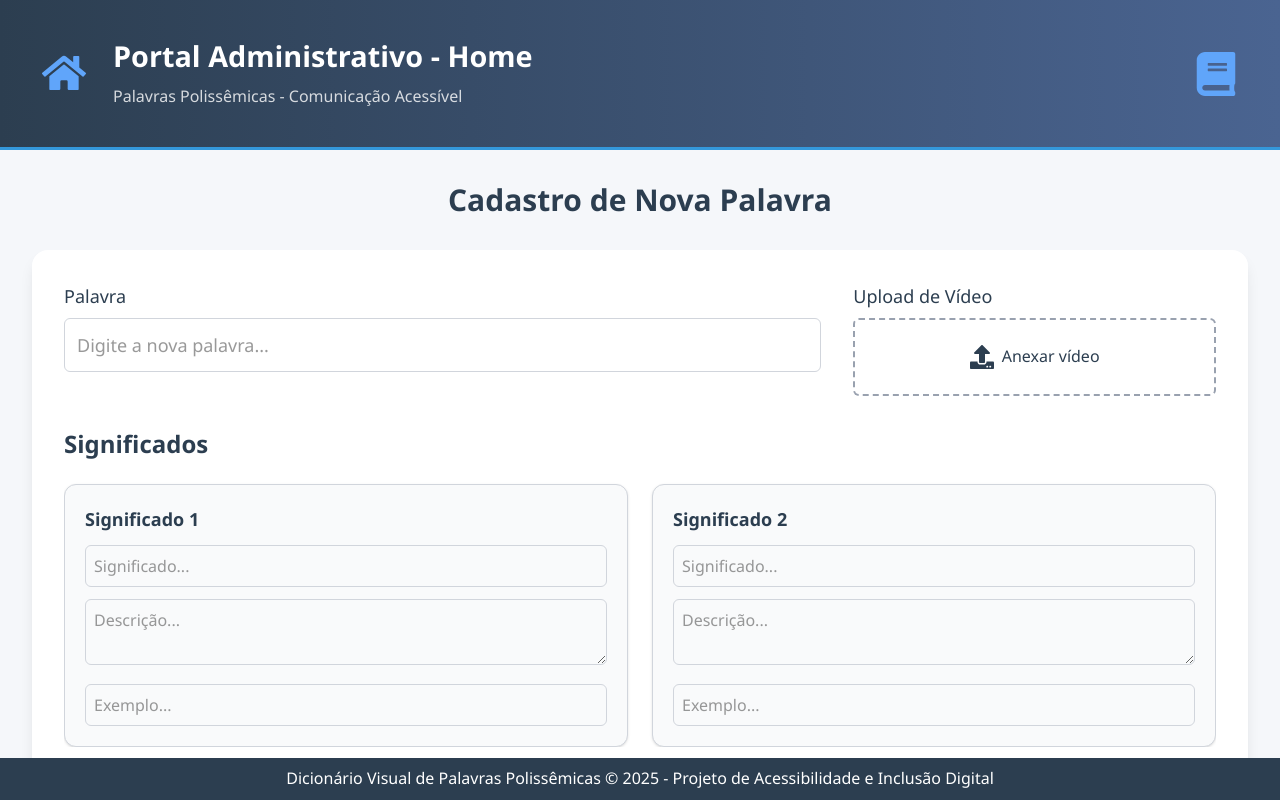
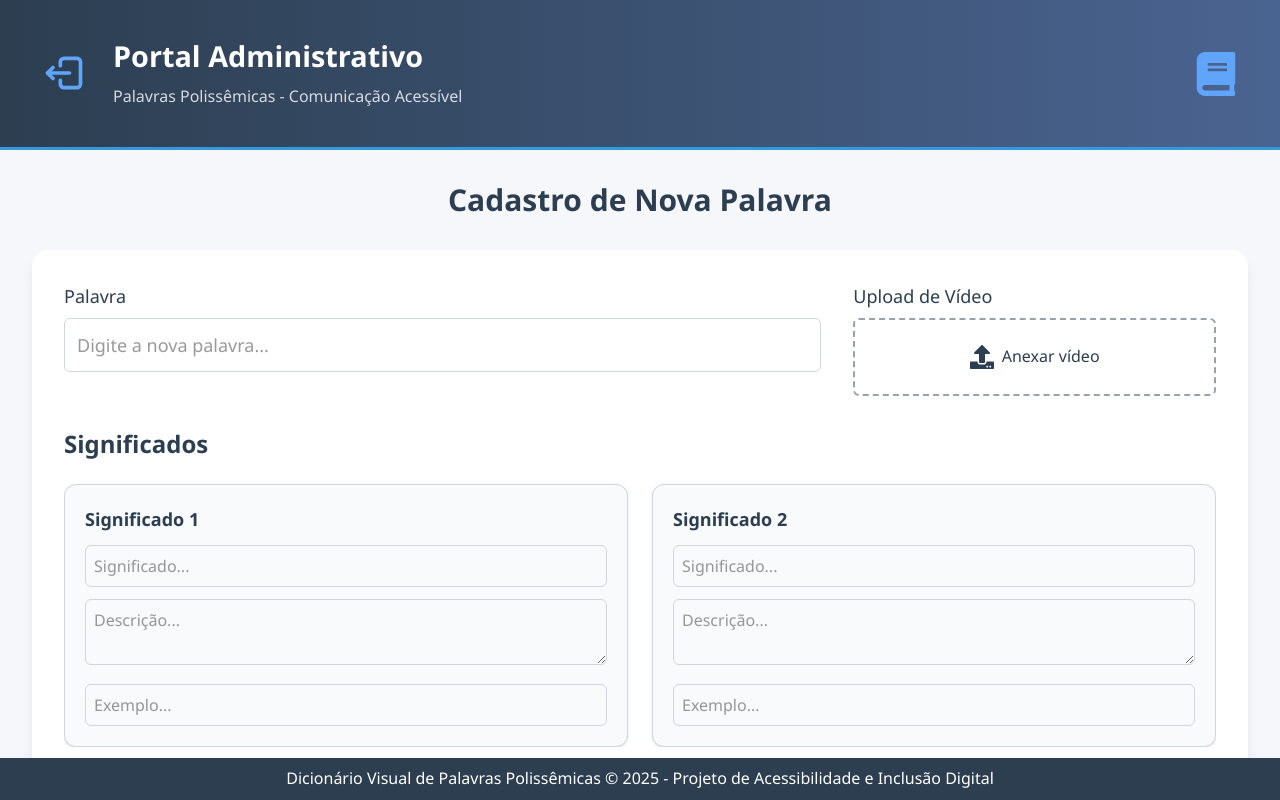
Before and after one commit to Nickpiers/DicionarioVisual, a React (Vite) app: page /admin-portal/home in a window 1280 px wide. Built offline with nearby package versions, Linux system fonts and the light colour scheme; sample sign-in values are in the browser's storage.

Commit message:
adicionando tratativas de fluxo

```diff
--- a/package.json
+++ b/package.json
@@ -1,7 +1,7 @@
 {
   "name": "dicionariovisual",
   "private": true,
-  "version": "0.0.11",
+  "version": "0.0.12",
   "type": "module",
   "scripts": {
     "dev": "vite",
--- a/src/AdminPortal/components/AdminPortalHome.jsx
+++ b/src/AdminPortal/components/AdminPortalHome.jsx
@@ -1,7 +1,7 @@
 import { useNavigate } from "react-router-dom";
 import { paths } from "../../controllers/paths";
 import { Header } from "../../components/Header";
-import { TITLE_PAGE_ADMIN_PORTAL_HOME } from "../../controllers/constants";
+import { TITLE_PAGE_ADMIN_PORTAL } from "../../controllers/constants";
 import { useEffect, useState } from "react";
 import { FaPlus, FaUpload } from "react-icons/fa";
 import { AddMeaningCard } from "./AddMeaningCard";
@@ -84,6 +84,11 @@ export const AdminPortalHome = () => {
     </footer>
   );
 
+  const logout = (path) => {
+    localStorage.removeItem("token");
+    navigate(path);
+  };
+
   useEffect(() => {
     scheduleTokenCheck();
   }, []);
@@ -91,10 +96,11 @@ export const AdminPortalHome = () => {
   return (
     <div className="flex flex-col h-screen">
       <Header
-        onIconClick={() => {}}
+        onIconClick={() => logout(paths.adminPortalLogin)}
         isPortal
-        redirectAction={() => navigate(paths.dictionaryHome)}
-        headerTitle={TITLE_PAGE_ADMIN_PORTAL_HOME}
+        redirectAction={() => logout(paths.dictionaryHome)}
+        headerTitle={TITLE_PAGE_ADMIN_PORTAL}
+        headerLogo="logout"
       />
       <main className="flex flex-col flex-1 p-8 overflow-auto">
         <h1 className="text-3xl font-bold text-[#2c3e50] mb-8 text-center">
--- a/src/AdminPortal/components/AdminPortalLogin.jsx
+++ b/src/AdminPortal/components/AdminPortalLogin.jsx
@@ -2,7 +2,7 @@ import { useNavigate } from "react-router-dom";
 import { Header } from "../../components/Header";
 import { paths } from "../../controllers/paths";
 import { FaUser } from "react-icons/fa";
-import { TITLE_PAGE_ADMIN_PORTAL_LOGIN } from "../../controllers/constants";
+import { TITLE_PAGE_ADMIN_PORTAL } from "../../controllers/constants";
 import { useState } from "react";
 import { loginUser } from "../controllers.js/loginController";
 
@@ -73,7 +73,8 @@ export const AdminPortalLogin = () => {
         onIconClick={() => {}}
         isPortal
         redirectAction={() => navigate(paths.dictionaryHome)}
-        headerTitle={TITLE_PAGE_ADMIN_PORTAL_LOGIN}
+        headerTitle={TITLE_PAGE_ADMIN_PORTAL}
+        headerLogo=""
       />
       {renderLogin()}
       {renderFooter()}
--- a/src/Dictionary/controllers/iconsList.jsx
+++ b/src/Dictionary/controllers/iconsList.jsx
@@ -1,9 +1,12 @@
 // prettier-ignore
-import { FaAppleAlt, FaExclamationTriangle, FaGlassWhiskey, FaGrinTongue, FaGripLines, FaRunning, FaSadTear, FaSearch, FaUniversity } from "react-icons/fa";
+import { FaAppleAlt, FaExclamationTriangle, FaGlassWhiskey, FaGrinTongue, FaGripLines, FaRunning, FaSadTear, FaSearch, FaUniversity, FaHome } from "react-icons/fa";
 // prettier-ignore
 import { FaAnchor, FaBacon, FaBars, FaBicycle, FaBolt, FaBowlRice, FaCarBattery, FaCat, FaChessKing, FaCity, FaCoins, FaComment, FaCommentDots, FaCouch, FaDatabase, FaDoorOpen, FaFeather, FaFire, FaGavel, FaGun, FaImage, FaIndustry, FaKey, FaLanguage, FaLeaf, FaLightbulb, FaMountain, FaNotesMedical, FaRulerCombined, FaSailboat, FaShirt, FaSitemap, FaStar, FaTable, FaUser, FaUsers, FaUsersGear, FaUserShield, FaUserTie, FaWater } from "react-icons/fa6";
+import { TbLogout2 } from "react-icons/tb";
 
 export const iconsList = {
+  home: <FaHome />,
+  logout: <TbLogout2 />,
   warning: <FaExclamationTriangle />,
   gripLines: <FaGripLines />,
   bars: <FaBars />,
--- a/src/components/Header.jsx
+++ b/src/components/Header.jsx
@@ -4,6 +4,7 @@ import { FaHome, FaSearch, FaBuilding, FaBook } from "react-icons/fa";
 import { TITLE_DICTIONARY, TITLE_ADMIN_PORTAL } from '../controllers/constants'
 
 import "../style/Header.css";
+import { iconsList } from "../Dictionary/controllers/iconsList";
 
 export const Header = ({
   onIconClick,
@@ -11,6 +12,7 @@ export const Header = ({
   isPortal = false,
   headerTitle,
   redirectAction,
+  headerLogo = "home",
 }) => {
   const redirectTitle = isPortal ? TITLE_DICTIONARY : TITLE_ADMIN_PORTAL;
 
@@ -30,16 +32,24 @@ export const Header = ({
   return (
     <header>
       <div className="logo">
+        {headerLogo && (
           <button
             id="home-button"
             title="Página Inicial"
             className="home-button"
             onClick={onIconClick}
           >
-          <FaHome />
+            {iconsList[headerLogo]}
           </button>
+        )}
         <div className="logo-text">
-          <h1 className="text-3xl font-bold mb-3">{headerTitle}</h1>
+          <h1
+            id="home-title"
+            className="home-title text-3xl font-bold mb-3"
+            onClick={onIconClick}
+          >
+            {headerTitle}
+          </h1>
           <p className="text-sm">
             Palavras Polissêmicas - Comunicação Acessível
           </p>
--- a/src/controllers/constants.js
+++ b/src/controllers/constants.js
@@ -1,5 +1,4 @@
 export const TITLE_DICTIONARY = "Dicionário Visual";
 export const TITLE_ADMIN_PORTAL = "Portal Administrativo";
 
-export const TITLE_PAGE_ADMIN_PORTAL_HOME = "Portal Administrativo - Home";
-export const TITLE_PAGE_ADMIN_PORTAL_LOGIN = "Portal Administrativo - Login";
+export const TITLE_PAGE_ADMIN_PORTAL = "Portal Administrativo";
--- a/src/style/Header.css
+++ b/src/style/Header.css
@@ -18,6 +18,10 @@ header {
   transition: all 0.2s ease-in-out;
   background-color: transparent;
   border: none;
+}
+
+.home-title:hover {
+  cursor: pointer;
 }
 
 .redirect-button {
```
Also changed, not shown: 2 other files (tests, documents, lock files or other folders). Lines whose indentation alone changed are shown as unchanged.
